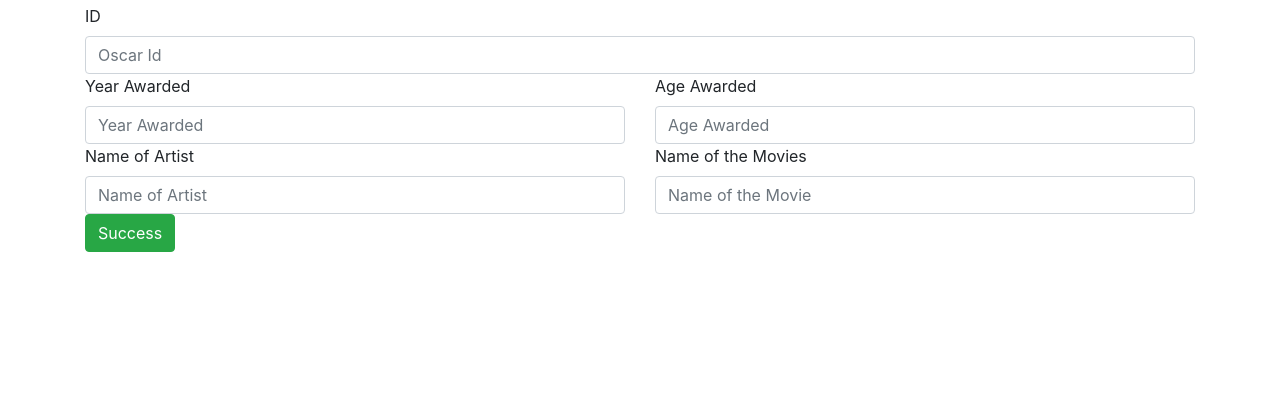
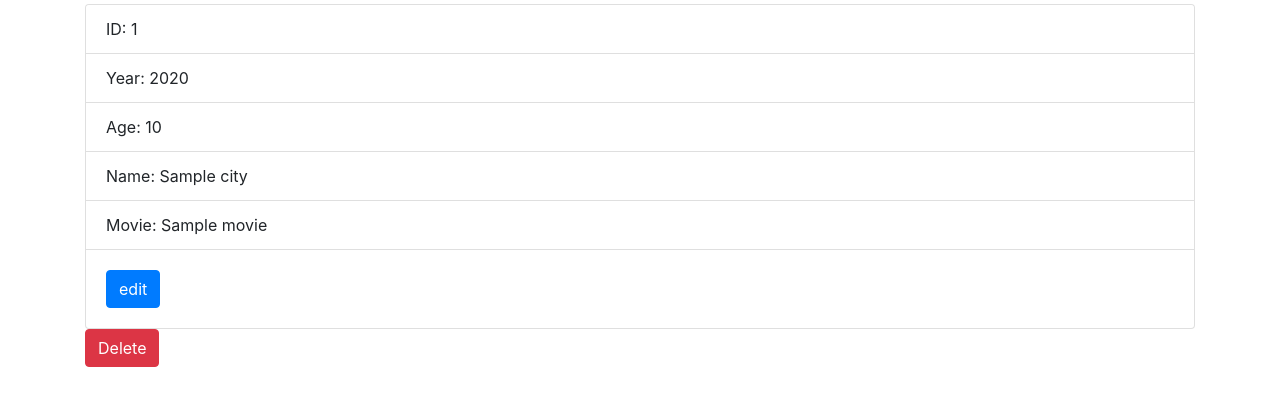
Before and after one commit to IvanaParrilla/Homework5, a Flask app: template app/templates/new.html in a window 1280 px wide. Shown: the part 56-462 px from the top of the page. Run offline with Flask 2, Linux system fonts and the light colour scheme; the template is opened without the code that fills it: most values are stand-ins (such as "Sample title", 1, 10 or a date in 2020); some libraries are stand-ins or nearby versions.

Commit message:
Update: html files again

```diff
--- a/app/templates/new.html
+++ b/app/templates/new.html
@@ -1,36 +1,19 @@
 {% extends "layout.html" %}
 {% block content %}
-<form action="/id/new" method="POST">
-    <div class="row">
-        <div class="col">
-            <label for="id">ID</label>
-            <input id="id" type="text" class="form-control" placeholder="Oscar Id" name="id">
-        </div>
+
+<div class="card" class="m-5 p-2">
+    <ul class="list-group list-group-flush">
+        <li class="list-group-item">ID: {{ city.id }}</li>
+        <li class="list-group-item">Year: {{ city.year }}</li>
+        <li class="list-group-item">Age: {{ city.age }}</li>
+        <li class="list-group-item">Name: {{ city.name }}</li>
+        <li class="list-group-item">Movie: {{ city.movie }}</li>
+    </ul>
+    <div class="card-body">
+        <a href="/edit/{{name.id}}" class="card-link btn btn-primary">edit</a>
     </div>
+</div>
+        <form action="/delete/{{name.id}}" method="post"><button type="submit" class="btn btn-danger">Delete</button></form>
 
-    <div class="row">
-        <div class="col">
-            <label for="year">Year Awarded</label>
-            <input id="year" type="text" class="form-control" placeholder="Year Awarded" name="year">
-        </div>
-        <div class="col">
-            <label for="age">Age Awarded</label>
-            <input id="age" type="text" class="form-control" placeholder="Age Awarded" name="age">
-        </div>
-    </div>
-    <div class="row">
-        <div class="col">
-            <label for="name">Name of Artist</label>
-            <input id="name" type="text" class="form-control" placeholder="Name of Artist"
-                   name="name">
-        </div>
-        <div class="col">
-            <label for="movie">Name of the Movies</label>
-            <input id="movie" type="text" class="form-control" placeholder="Name of the Movie" name="movie">
-        </div>
-    </div>
-    <button type="submit" class="btn btn-success">Success</button>
-
-</form>
 
 {% endblock %}
```
